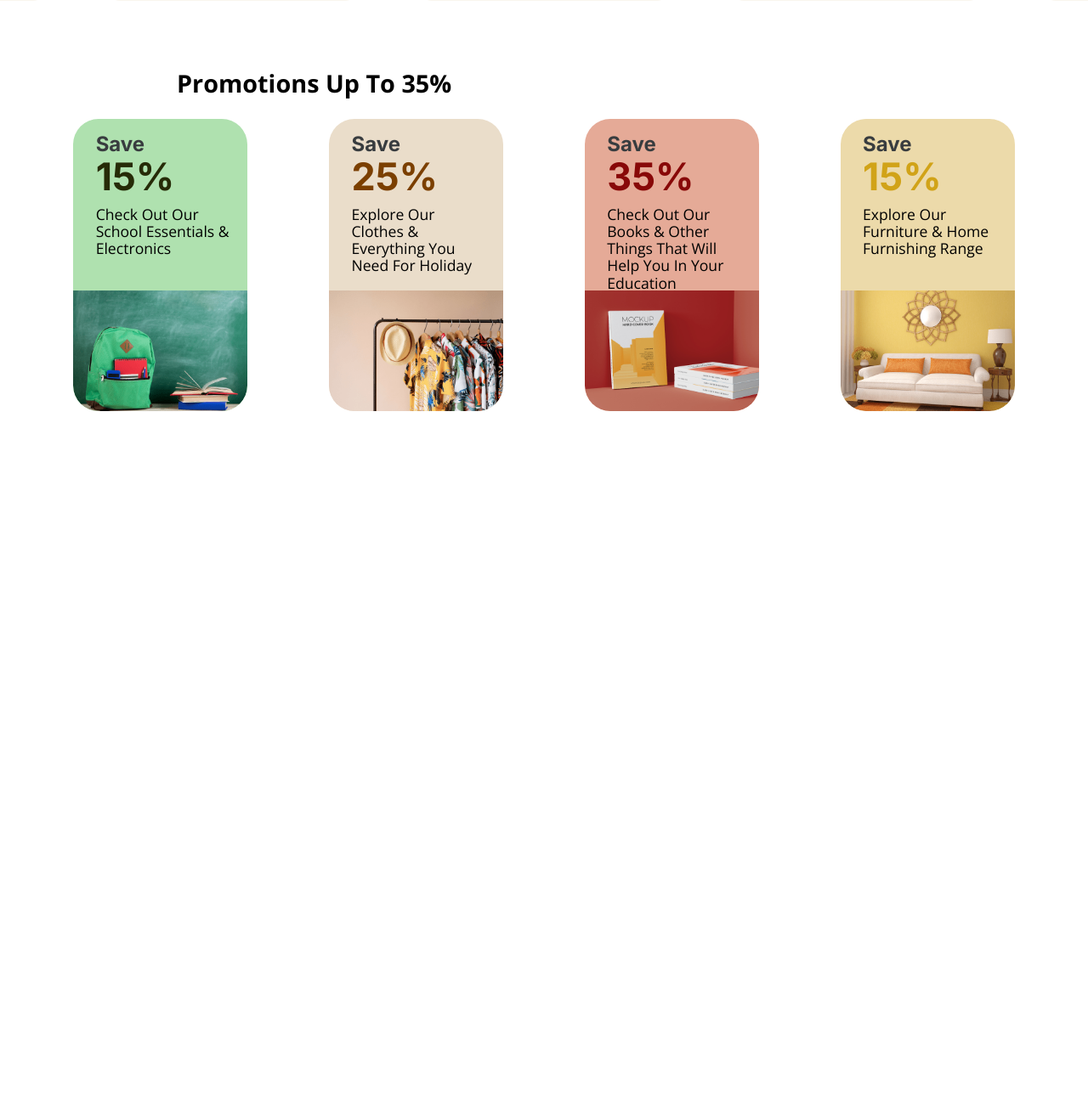
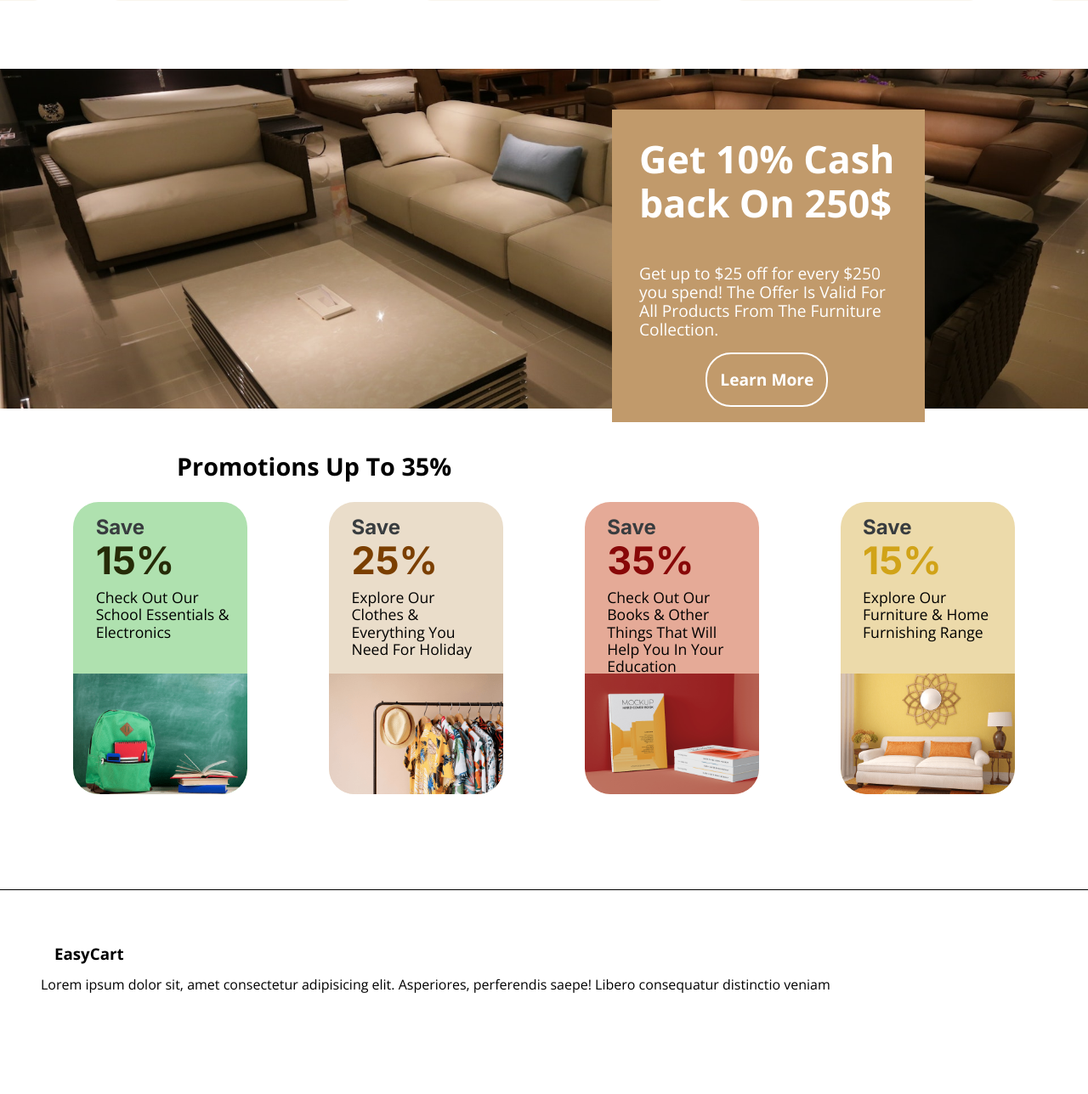
Before and after one commit to Zakjer/EasyCart, a Django app: template shop/templates/navbar.html in a window 1280 px wide; the page is wider, and only the part inside the window is pictured. Shown: the part 1465-2753 px from the top of that part at 85% size. Before the commit the page ends 1949 px from the top of that part, so only its background shows below. Run offline with Django 4.2, Linux system fonts and the light colour scheme; the template is opened without the code that fills it, so the values that code supplies are empty; some libraries are stand-ins or nearby versions.

Commit message:
Finishing main content for homepage  and adding footer

```diff
--- a/shop/templates/navbar.html
+++ b/shop/templates/navbar.html
@@ -148,6 +148,20 @@
         </div>
       </div>
     </section>
+    <section class="cashback">
+      <img
+        src="../../static/images/Room.jpg"
+        alt="Photo of cozy room with sofa"
+      />
+      <div class="background-text">
+        <h3>Get 10% Cash back On 250$</h3>
+        <p>
+          Get up to $25 off for every $250 you spend! The Offer Is Valid For All
+          Products From The Furniture Collection.
+        </p>
+        <button>Learn More</button>
+      </div>
+    </section>
     <h2 id="section-name">Promotions Up To 35%</h2>
     <section class="promotions">
       <div class="promotion-details promotion1">
@@ -157,8 +171,10 @@
           Check Out Our School Essentials & Electronics
         </p>
 
-        <img src="../../static/images/Books3.png" alt="Photo of school equipment" />
-
+        <img
+          src="../../static/images/Books3.png"
+          alt="Photo of school equipment"
+        />
       </div>
       <div class="promotion-details promotion2">
         <p>Save</p>
@@ -166,7 +182,10 @@
         <p class="promotion-text">
           Explore Our Clothes & Everything You Need For Holiday
         </p>
-        <img src="../../static/images/Travel2.png" alt="Photo of holiday clothing" />
+        <img
+          src="../../static/images/Travel2.png"
+          alt="Photo of holiday clothing"
+        />
       </div>
       <div class="promotion-details promotion3">
         <p>Save</p>
@@ -177,12 +196,24 @@
         </p>
         <img src="../../static/images/Books2.png" alt="Photo of books" />
       </div>
-      <div class="promotion-details promotion4"><p>Save</p>
+      <div class="promotion-details promotion4">
+        <p>Save</p>
         <p class="price-tag price-tag4">15%</p>
         <p class="promotion-text">
           Explore Our Furniture & Home Furnishing Range
         </p>
-        <img src="../../static/images/Furniture2.png" alt="Photo of furniture" /></div>
+        <img
+          src="../../static/images/Furniture2.png"
+          alt="Photo of furniture"
+        />
+      </div>
     </section>
+    <footer>
+      <h3>EasyCart</h3>
+      <p>
+        Lorem ipsum dolor sit, amet consectetur adipisicing elit. Asperiores,
+        perferendis saepe! Libero consequatur distinctio veniam
+      </p>
+    </footer>
   </body>
 </html>
--- a/static/css/styles.css
+++ b/static/css/styles.css
@@ -56,7 +56,7 @@ nav #name:hover {
     margin-left: auto;
     margin-right: auto;
     margin-bottom: 3rem;
-    width: 100vw;
+    width: 100%;
 }
 
 #section-name {
@@ -170,6 +170,69 @@ nav #name:hover {
     transform: scale(1.2);
 }
 
+.cashback {
+    position: relative;
+    margin-top: 3rem;
+    margin-bottom: 3rem;
+}
+
+.cashback img {
+    width: 100%;
+    height: 50vh;
+    object-fit: cover;
+}
+
+.cashback .background-text {
+    width: 23rem;
+    height: 23rem;
+    background-color: rgb(193, 154, 107);
+    position: absolute;
+    top: 12%;
+    right: 15%;
+    display: flex;
+}
+
+.background-text h3 {
+    width: 23rem;
+    color: white;
+    display: flex;
+    padding: 2rem;
+    font-weight: bold;
+    font-size: 2.8rem;
+    position: relative;
+}
+
+.background-text p {
+    display: inline;
+    position: inherit;
+    padding: 2rem;
+    bottom: 18%;
+    color: white;
+    font-size: 1.2rem;
+}
+
+.cashback button {
+    width: 9rem;
+    height: 4rem;
+    background-color: rgb(193, 154, 107);
+    color: white;
+    font-weight: bold;
+    font-size: 1.2rem;
+    border: 2px solid white;
+    border-radius: 30px;
+    position: inherit;
+    bottom: 5%;
+    left: 30%;
+    justify-content: center;
+    transition: background 0.5s, border 0.2s;
+}
+
+.cashback button:hover {
+    background: black;
+    border: 0;
+}
+
+
 .promotions {
     display: flex;
     justify-content: center;
@@ -255,6 +318,24 @@ nav #name:hover {
     color: black;
 }
 
+footer {
+    width: 100%;
+    height: 30vh;
+    margin-top: 4rem;
+    border-top: 1px solid black;
+}
+
+footer h3 {
+    padding: 3rem;
+    padding-bottom: 0;
+    margin: 1rem;
+}
+
+footer p {
+    padding: 3rem;
+    padding-top: 0;
+}
+
 @media screen and (max-width: 600px) {
     .navbar a {
         font-size: 3.5vw;
```
Also changed, not shown: static/images/Room.jpg (added).
